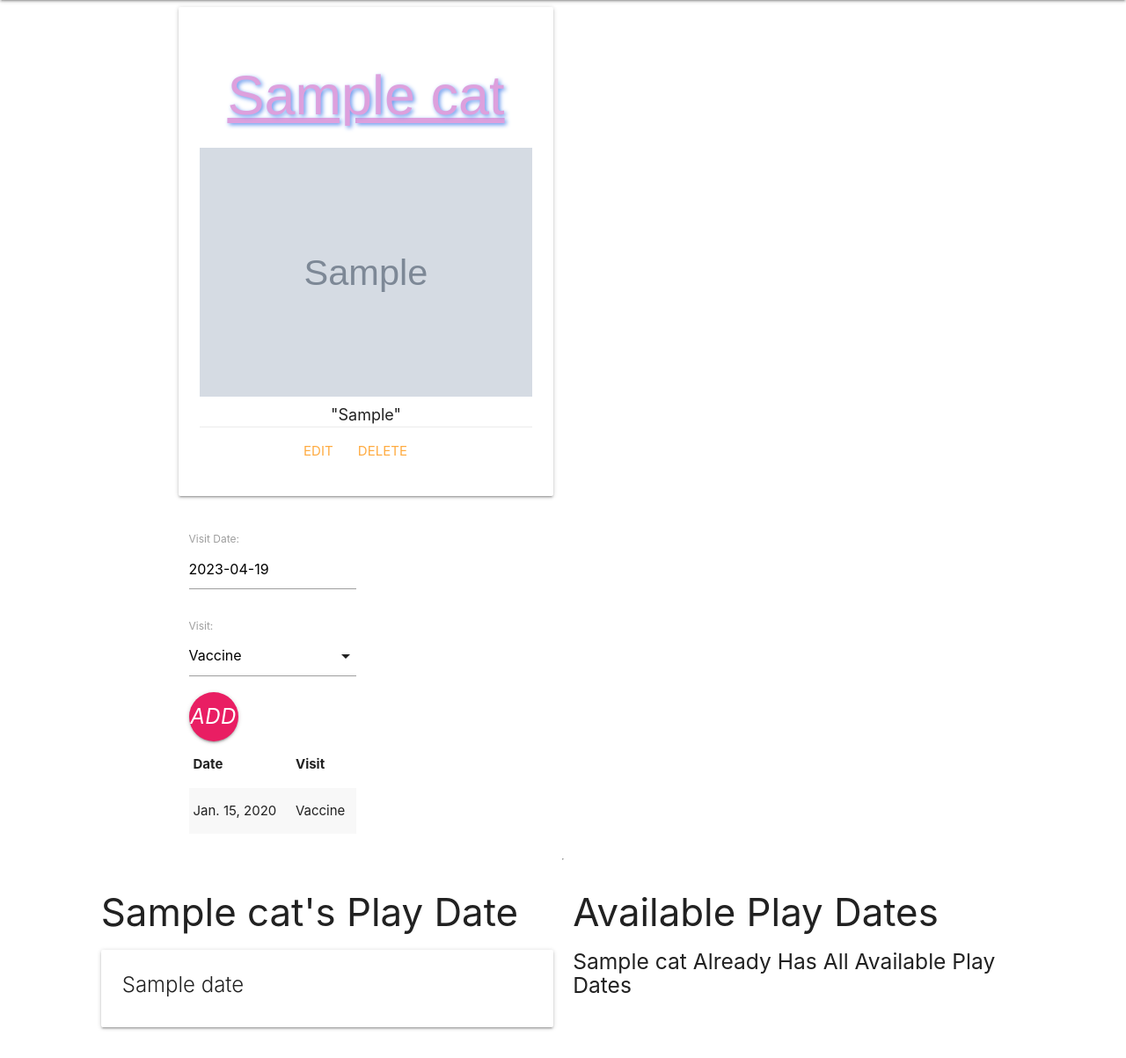
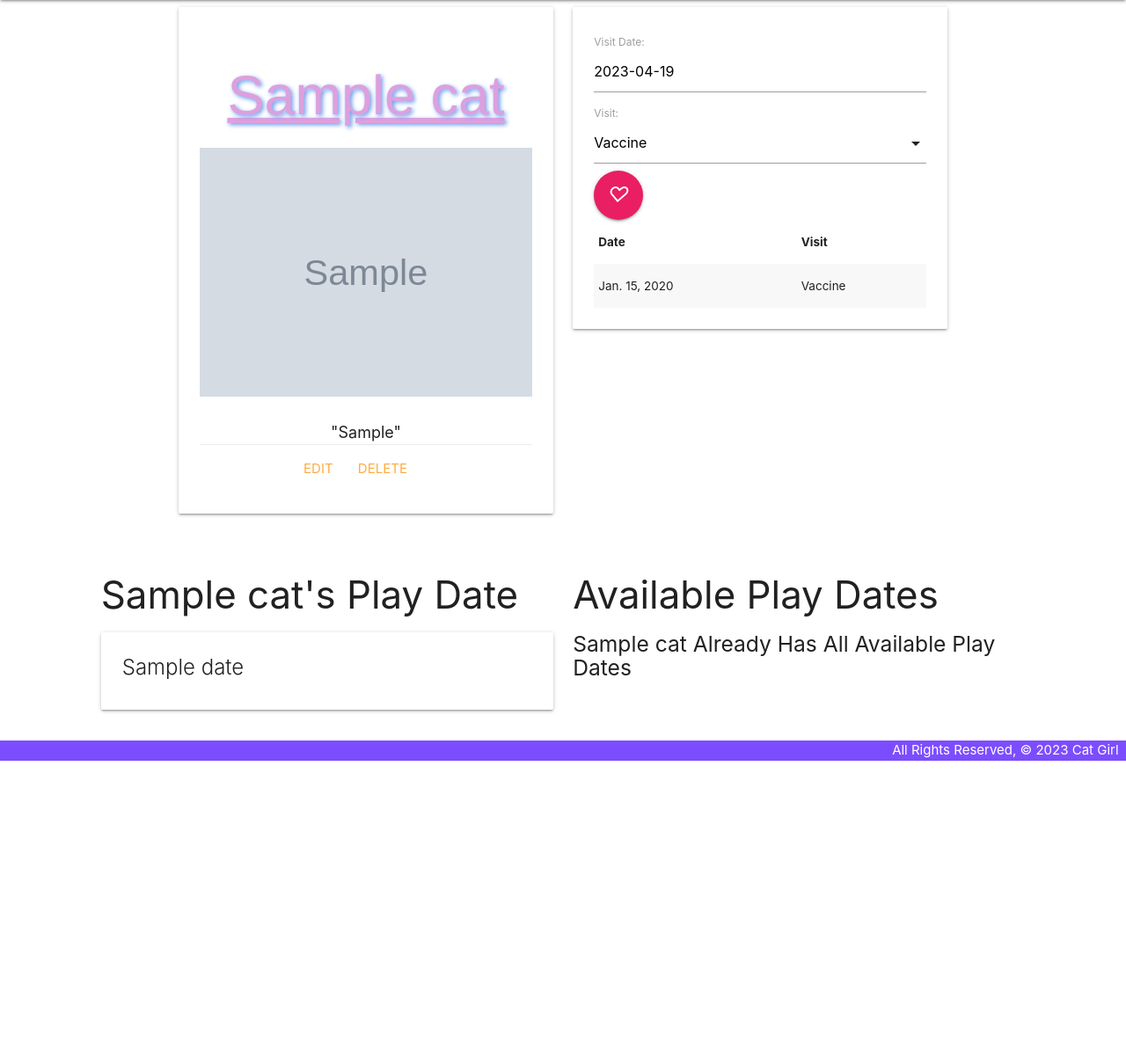
Before and after one commit to Ms-Amira/Cat-Girl, a Django app: page /cats/1/ in a window 1280 px wide. Shown: the part 64-1267 px from the top of the page at 88% size. After the commit the page ends 929 px from the top, so only its background shows below. Run offline with Django 5.2, Linux system fonts and the light colour scheme; tables that the repository leaves empty hold one stand-in row (values such as "Sample post"); grey boxes marked "Sample" are stand-in pictures.

Commit message:
Change some styling and buttons

```diff
--- a/main_app/templates/cats/details.html
+++ b/main_app/templates/cats/details.html
@@ -22,32 +22,34 @@
           </div>
         </nav>
       </header>
-      <div class="container row">
+      <div class="container">
+        <div class="row">
           <div class="col s6">
-          <div class="card">
+            <div class="card cat-image-card" style="margin-bottom: 20px;">
               <div class="card-content center">
                 <h1>{{ cats.name }}</h1>
-        <div>
+                <div class="row">
+                  <div class="col s12">
                     <img class="responsive-img" src="{{cats.image}}">
                   </div>
+                </div>
                 <p>"{{cats.temperment}}"</p>
-
-
-
                 <div class="card-action">
                   <a href="{% url 'cats_update' cats.id %}">Edit</a>
                   <a href="{% url 'cats_delete' cats.id %}">Delete</a>
                 </div>
               </div>
             </div>
+          </div>
           <div class="col s6">
+            <div class="card appointment-card">
+              <div class="card-content">
                 <form action="{% url 'add_appointment' cats.id %}" method="POST">
                   {% csrf_token %}
                   {{ appointment_form.as_p }}
-    <!-- <input type="submit" class="btn" value="Add Feeding"> -->
-    <button class="btn-floating btn-large pulse-light pink" type="submit"><i class="material-icons">Add</i></button>
+                  <button class="btn-floating btn-large pulse-light pink" type="submit"><i class="material-icons">♡</i></button>
                 </form>
-  <table class="striped">
+                <table class="striped responsive-table" style="font-size: 0.9em;">
                   <thead>
                     <tr>
                       <th>Date</th>
@@ -66,7 +68,9 @@
               </div>
             </div>
           </div>
-<hr>
+        </div>
+      </div>
+
 <div class="row">
   <div class="col s6">
     <h3>{{ cats.name }}'s Play Date</h3>
@@ -76,6 +80,7 @@
           <div class="card-content">
             <span class="card-title">
              {{ date.name }}
+             <!-- <img class="responsive-img" src='{{ cats.image }}' alt="url">  -->
             </span>
           </div>
         </div>
@@ -97,7 +102,7 @@
           <div class="card-action">
             <form action="{% url 'assoc_date' cats.id date.id %}" method="post">
               {% csrf_token %}
-              <button class="btn-floating btn-large pulse-light pink" type="submit"><i class="material-icons">Add</i></button>
+              <button class="btn-floating btn-large pulse-light pink" type="submit"><i class="material-icons">♡</i></button>
             </form>
           </div>
         </div>
@@ -118,6 +123,7 @@
   const selectEl = document.getElementById('id_visit');
   M.FormSelect.init(selectEl);
 </script>
+</div>
 <footer class="page-footer deep-purple accent-2">
     <div class="right">All Rights Reserved, &copy; 2023 Cat Girl &nbsp;</div>
   </footer>
--- a/main_app/templates/main_app/play_date_form.html
+++ b/main_app/templates/main_app/play_date_form.html
@@ -14,6 +14,6 @@
 		<!-- Render the inputs inside of <tr>s & <td>s -->
 		{{ form.as_table }}
 	</table>
-	<input type="submit" value="Submit!" class="btn">
+	<button class="btn-floating pulse-light pink" type="submit"><i class="material-icons">♡</i></button>
 </form>
 {% endblock %}
```
Also changed, not shown: main_app/templates/main_app/cat_form.html (+4 -5 lines). Lines whose indentation alone changed are shown as unchanged.
